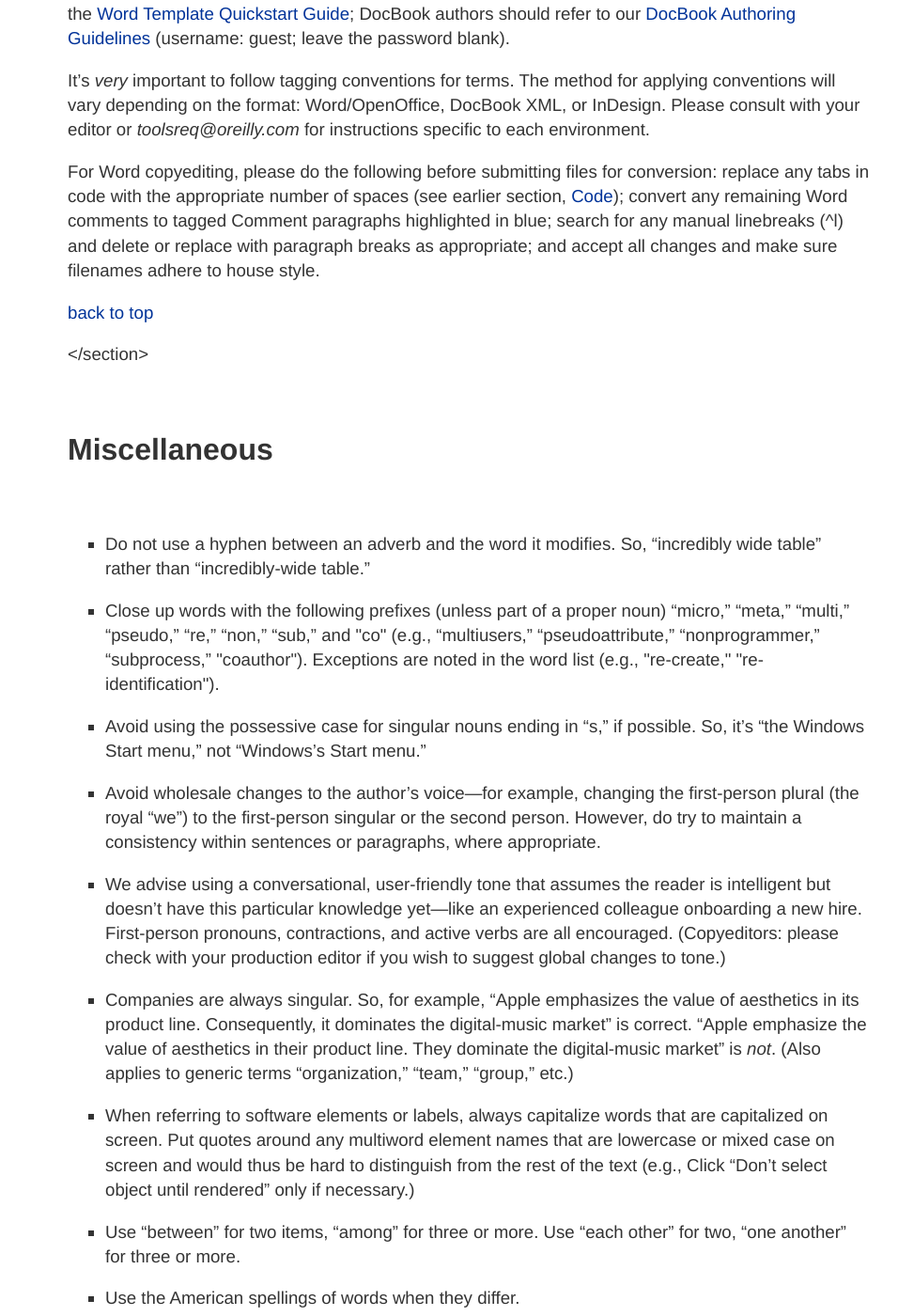
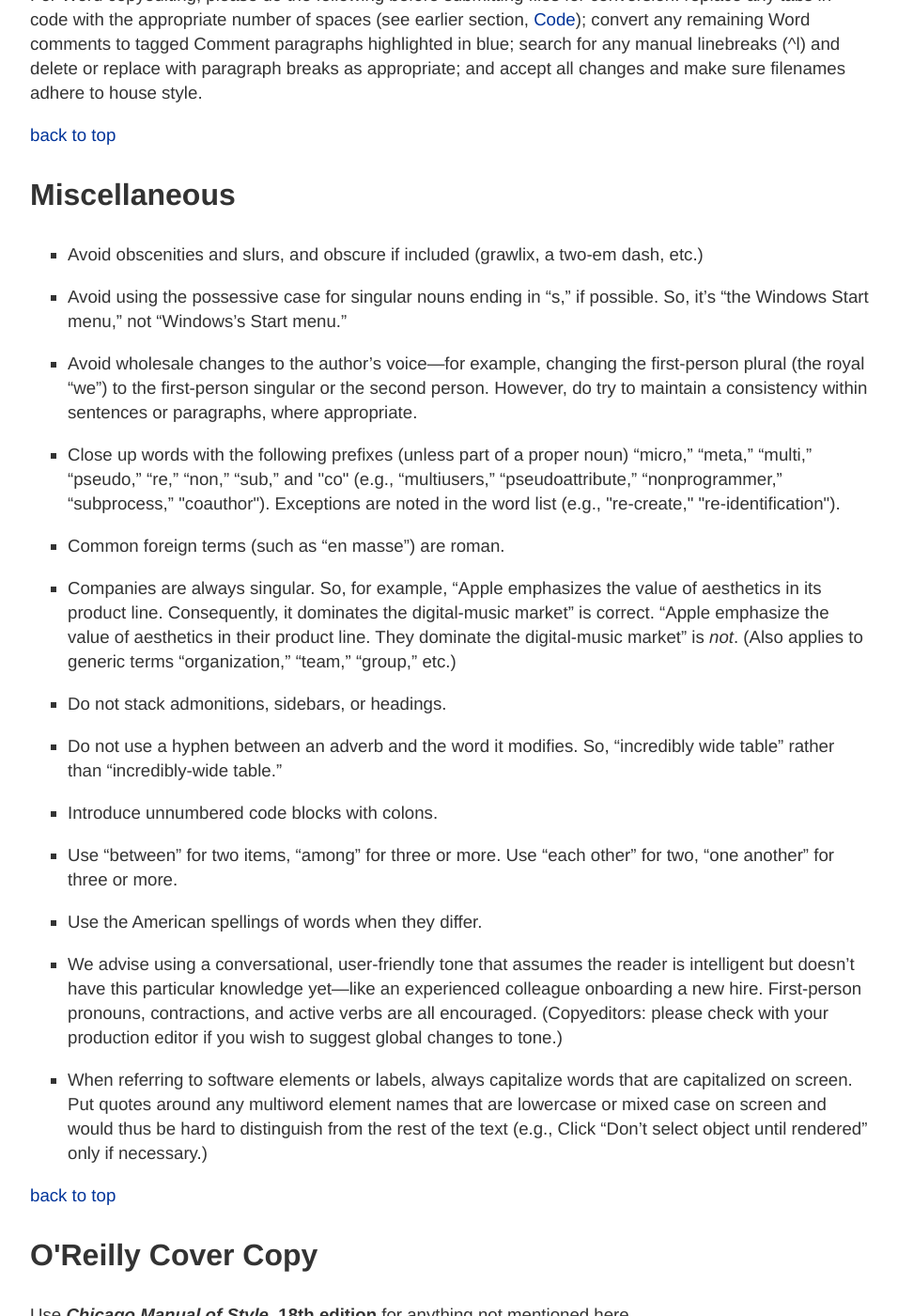
Before and after one commit to oreillymedia/production-resources, a Jekyll site: the page built from styleguide/index.md, in a window 1280 px wide and 1400 px high, scrolled down 15655 px. Shown: the whole window at 94% size, without its empty margins (160-1116 px from the left). Built offline with Jekyll 4.4.1, drawn with Linux system fonts in a browser that asks for light colours; some of the changed text lies outside the part shown.

Commit message:
cleanup for cms updates

```diff
--- a/styleguide/index.md
+++ b/styleguide/index.md
@@ -43,7 +43,7 @@ title: O'Reilly Style Guide
 
 <p>To avoid unintentional bias, when writing about groups of people, check the group’s advocacy organization for guidance on appropriate language. O’Reilly aims to avoid the following problematic language and recommends using resources such as the <a href="https://consciousstyleguide.com">Conscious Style Guide</a>, the <a href="https://itconnect.uw.edu/work/inclusive-language-guide">University of Washington’s “IT Inclusive Language Guide”</a>, and the <a href="https://ncdj.org/style-guide">Disability Language Style Guide</a> for alternatives.
 
-<p>Avoid language that is unintentionally gendered (e.g., middleman, man hours), violent (e.g., hit, kill), and otherwise exclusionary, incendiary, or inaccurate (e.g., crazy, dummy, master/slave, tribe). Avoid associating positive or negative characteristics with colors that are also associated, problematically, with people (blackbox, black hat, white list, etc.). Always follow a person’s preference and note exceptions, if necessary (e.g., quoting research that is decades old or technology that has fallen behind the times).</p>
+<p>Avoid language that is unnecessarily gendered (e.g., middleman, man hours), violent (e.g., hit, kill), and otherwise exclusionary, incendiary, or imprecise (e.g., crazy, dummy, master/slave, tribe). Avoid associating positive or negative characteristics with colors that are also associated, problematically, with people (blackbox, black hat, white list, etc.). Always follow a person’s preference and note exceptions, if necessary (e.g., quoting research that is decades old or technology that has fallen behind the times).</p>
 
 <p>For questions specific to your book or assignment, please consult with your editor or production editor.</p>
 </section>
@@ -355,7 +355,7 @@ title: O'Reilly Style Guide
   <li><p>Use a numeral if it’s an actual value (e.g., 5% 7″ $6.00).</p>
   </li>
   <li><p>Whole numbers one through nine followed by hundred, thousand, million, billion, and so forth are usually spelled out (except in the sciences or with monetary amounts).</p>
-  <li>
+  </li>
 </ul>
 
  <p>This is how we format dates and other numbers:</p>
@@ -783,32 +783,19 @@ title: O'Reilly Style Guide
 <h1>Miscellaneous</h1>
 
 <ul>
-  <li><p>Do not use a hyphen between an adverb and the word it modifies. So, “incredibly wide table” rather than “incredibly-wide table.”</p>
-  </li>
-  <li><p>Close up words with the following prefixes (unless part of a proper noun) “micro,” “meta,” “multi,” “pseudo,” “re,” “non,” “sub,” and "co" (e.g., “multiusers,” “pseudoattribute,” “nonprogrammer,” “subprocess,” "coauthor"). Exceptions are noted in the word list (e.g., "re-create," "re-identification").</p>
-  </li>
-  <li><p>Avoid using the possessive case for singular nouns ending in “s,” if possible. So, it’s “the Windows Start menu,” not “Windows’s Start menu.”</p>
-  </li>
-  <li><p>Avoid wholesale changes to the author’s voice—for example, changing the first-person plural (the royal “we”) to the first-person singular or the second person. However, do try to maintain a consistency within sentences or paragraphs, where appropriate.</p>
-  </li>
-  <li><p>We advise using a conversational, user-friendly tone that assumes the reader is intelligent but doesn’t have this particular knowledge yet—like an experienced colleague onboarding a new hire. First-person pronouns, contractions, and active verbs are all encouraged. (Copyeditors: please check with your production editor if you wish to suggest global changes to tone.)</p>
-  </li>
-  <li><p>Companies are always singular. So, for example, “Apple emphasizes the value of aesthetics in its product line. Consequently, it dominates the digital-music market” is correct. “Apple emphasize the value of aesthetics in their product line. They dominate the digital-music market” is <em>not</em>. (Also applies to generic terms “organization,” “team,” “group,” etc.)</p>
-  </li>
-  <li><p>When referring to software elements or labels, always capitalize words that are capitalized on screen. Put quotes around any multiword element names that are lowercase or mixed case on screen and would thus be hard to distinguish from the rest of the text (e.g., Click “Don’t select object until rendered” only if necessary.)</p>
-  </li>
-  <li><p>Use “between” for two items, “among” for three or more. Use “each other” for two, “one another” for three or more.</p>
-  </li>
-  <li><p>Use the American spellings of words when they differ.</p>
-    </li>
-  <li><p>Common foreign terms (such as “en masse”) are roman.</p>
-  </li>
-  <li><p>Introduce unnumbered code blocks with colons.</p>
-  </li>
-  <li><p>Do not stack admonitions, sidebars, or headings.</p>
-  </li>
-  <li><p>Avoid obscenities and slurs, and obscure if included (grawlix, a two-em dash, etc.)</p>
-  </li>
+    <li><p>Avoid obscenities and slurs, and obscure if included (grawlix, a two-em dash, etc.)</p></li>
+    <li><p>Avoid using the possessive case for singular nouns ending in “s,” if possible. So, it’s “the Windows Start menu,” not “Windows’s Start menu.”</p></li>
+    <li><p>Avoid wholesale changes to the author’s voice—for example, changing the first-person plural (the royal “we”) to the first-person singular or the second person. However, do try to maintain a consistency within sentences or paragraphs, where appropriate.</p></li>
+    <li><p>Close up words with the following prefixes (unless part of a proper noun) “micro,” “meta,” “multi,” “pseudo,” “re,” “non,” “sub,” and "co" (e.g., “multiusers,” “pseudoattribute,” “nonprogrammer,” “subprocess,” "coauthor"). Exceptions are noted in the word list (e.g., "re-create," "re-identification").</p></li>
+    <li><p>Common foreign terms (such as “en masse”) are roman.</p></li>
+    <li><p>Companies are always singular. So, for example, “Apple emphasizes the value of aesthetics in its product line. Consequently, it dominates the digital-music market” is correct. “Apple emphasize the value of aesthetics in their product line. They dominate the digital-music market” is <em>not</em>. (Also applies to generic terms “organization,” “team,” “group,” etc.)</p></li>
+    <li><p>Do not stack admonitions, sidebars, or headings.</p></li>
+  <li><p>Do not use a hyphen between an adverb and the word it modifies. So, “incredibly wide table” rather than “incredibly-wide table.”</p></li>
+    <li><p>Introduce unnumbered code blocks with colons.</p></li>
+    <li><p>Use “between” for two items, “among” for three or more. Use “each other” for two, “one another” for three or more.</p></li>
+    <li><p>Use the American spellings of words when they differ.</p></li>
+    <li><p>We advise using a conversational, user-friendly tone that assumes the reader is intelligent but doesn’t have this particular knowledge yet—like an experienced colleague onboarding a new hire. First-person pronouns, contractions, and active verbs are all encouraged. (Copyeditors: please check with your production editor if you wish to suggest global changes to tone.)</p></li>
+    <li><p>When referring to software elements or labels, always capitalize words that are capitalized on screen. Put quotes around any multiword element names that are lowercase or mixed case on screen and would thus be hard to distinguish from the rest of the text (e.g., Click “Don’t select object until rendered” only if necessary.)</p></li>
 </ul>
 
 <p><a href="#getting_started">back to top</a></p>
```
